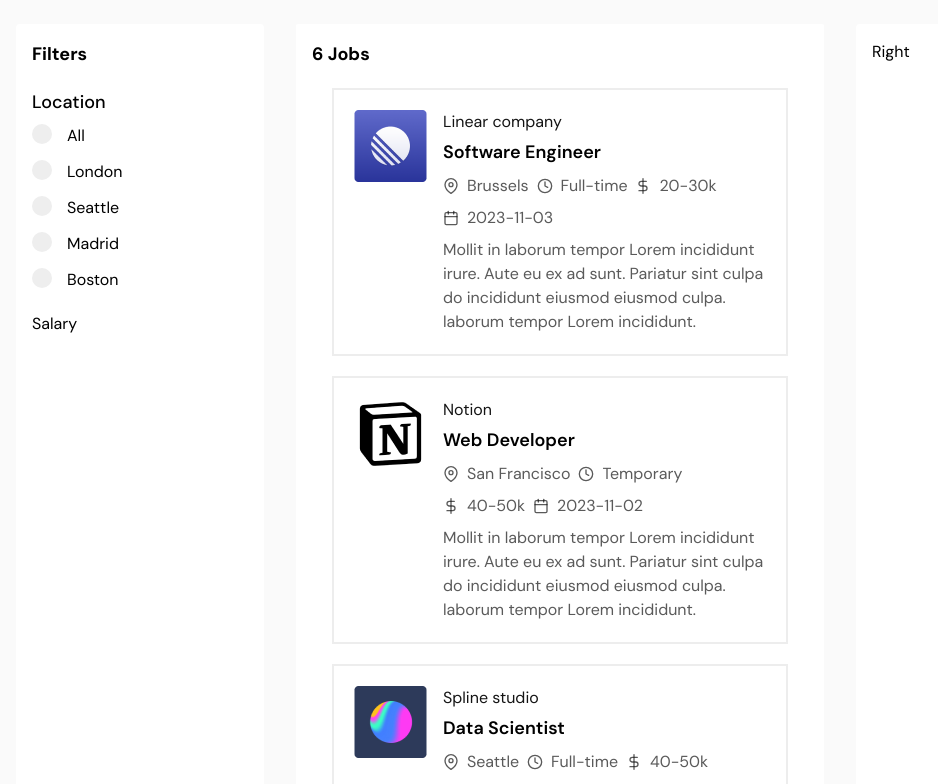
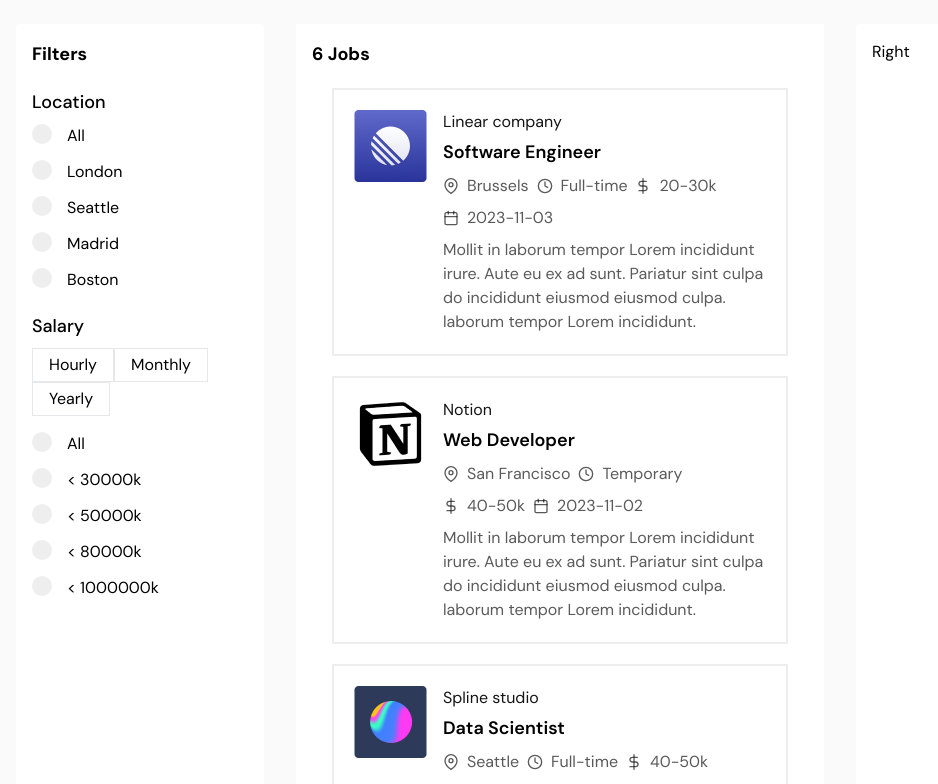
Before and after one commit to AnandShirbhaiyye/job-portal, a React (Vite) app in the folder job-portal-client/: page / in a window 1280 px wide. Shown: the part 424-1208 px from the top of the page, without its empty margins (80-1018 px from the left). Built offline with nearby package versions, Linux system fonts and the light colour scheme.

Commit message:
feat: create salary section

```diff
--- a/job-portal-client/src/sidebar/Salary.jsx
+++ b/job-portal-client/src/sidebar/Salary.jsx
@@ -1,9 +1,65 @@
-import React from 'react'
+import React from "react";
+import Button from "./Button";
+import InputField from "../components/InputField";
 
-const Salary = () => {
+const Salary = ({ handleChange, handleClick }) => {
   return (
-    <div>Salary</div>
-  )
-}
+    <>
+      <div>
+        <h4 className="text-lg font-medium mb-2">Salary</h4>
+        <div className="mb-4">
+          <Button onClickHandler={handleClick} value="" title="Hourly" />
+          <Button
+            onClickHandler={handleClick}
+            value="Monthly"
+            title="Monthly"
+          />
+          <Button onClickHandler={handleClick} value="Yearly" title="Yearly" />
+        </div>
 
-export default Salary
+        <div>
+          <label className="sidebar-label-container">
+            <input
+              type="radio"
+              name="test"
+              id="test"
+              value=""
+              onChange={handleChange}
+            />
+            <span className="checkmark"></span>All
+          </label>
+
+          <InputField
+            handleChange={handleChange}
+            value={30}
+            title="< 30000k"
+            name="test2"
+          />
+
+          <InputField
+            handleChange={handleChange}
+            value={50}
+            title="< 50000k"
+            name="test2"
+          />
+
+          <InputField
+            handleChange={handleChange}
+            value={80}
+            title="< 80000k"
+            name="test2"
+          />
+
+          <InputField
+            handleChange={handleChange}
+            value={100}
+            title="< 1000000k"
+            name="test2"
+          />
+        </div>
+      </div>
+    </>
+  );
+};
+
+export default Salary;
```
